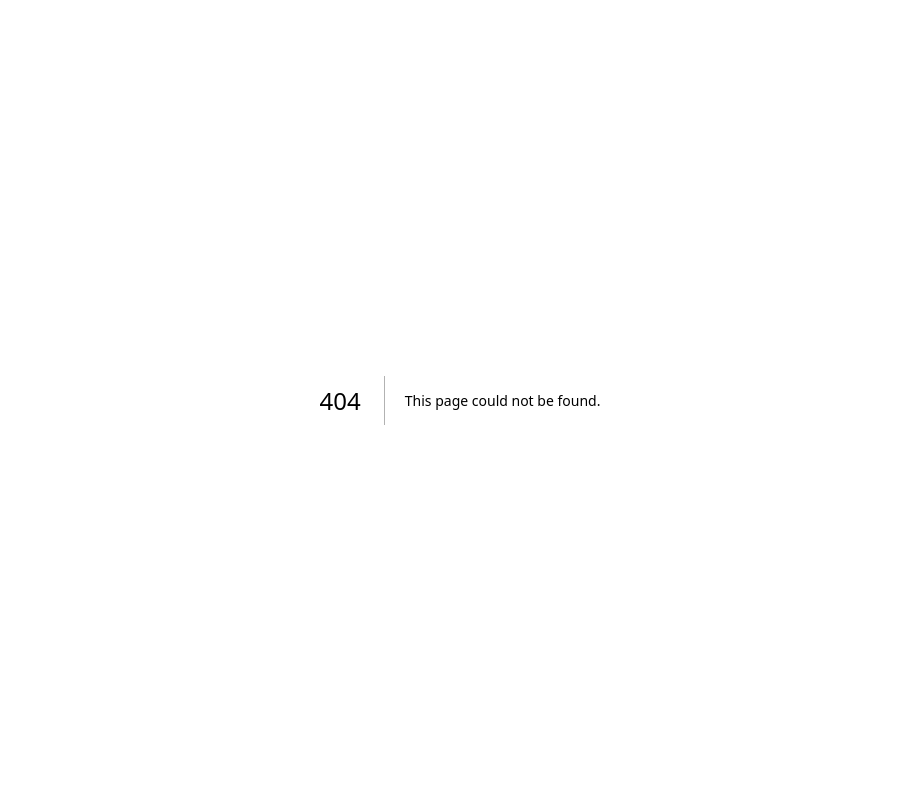
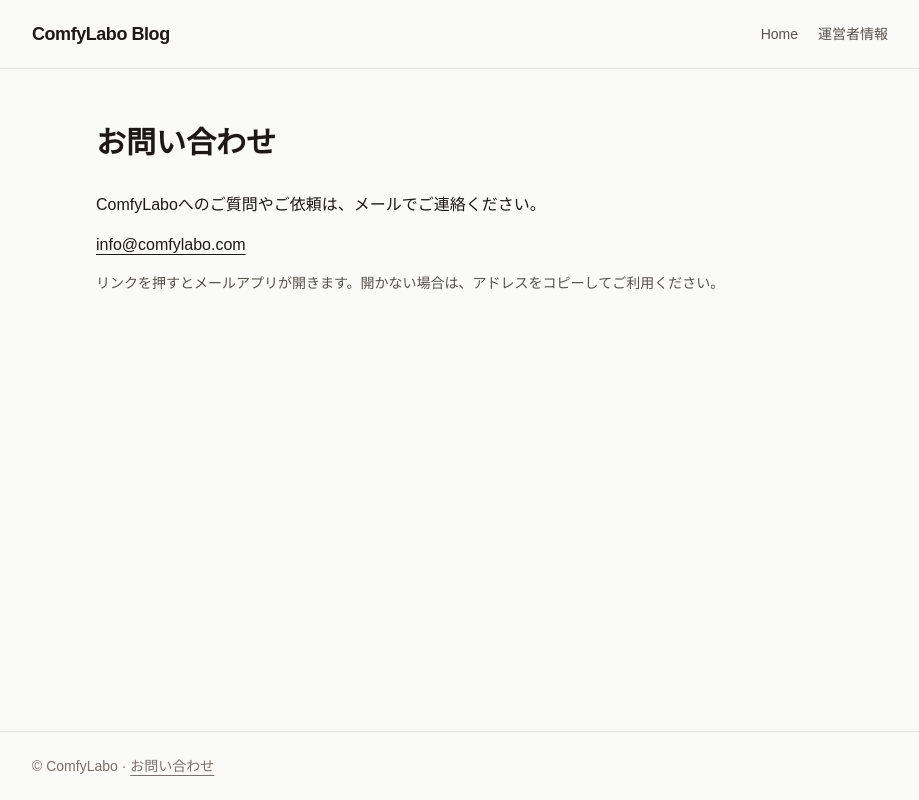
Before and after one commit to ComfyLabo/sanity-blog-frontend, a Next.js app: page /contact in a window 1280 px wide. Before the commit this address had no page. Shown: the whole page, without its empty margins (180-1099 px from the left). Built offline with nearby package versions, Linux system fonts and the light colour scheme.

Commit message:
Prepare site pages and custom-domain search metadata

```diff
--- /dev/null
+++ b/app/(site)/contact/page.tsx
@@ -0,0 +1,22 @@
+import type { Metadata } from "next";
+import { siteUrl } from "@/lib/site-url";
+
+export function generateMetadata(): Metadata {
+  const canonical = siteUrl("/contact");
+  return {
+    title: "お問い合わせ | ComfyLabo",
+    description: "ComfyLaboへのご質問やご依頼はこちらからご連絡ください。",
+    ...(canonical ? { alternates: { canonical } } : {}),
+  };
+}
+
+export default function ContactPage() {
+  return (
+    <main className="mx-auto w-full max-w-3xl px-5 py-14">
+      <h1 className="mb-8 text-3xl font-semibold">お問い合わせ</h1>
+      <p className="mb-4">ComfyLaboへのご質問やご依頼は、メールでご連絡ください。</p>
+      <a className="break-all underline underline-offset-4" href="mailto:info@comfylabo.com">info@comfylabo.com</a>
+      <p className="mt-4 text-sm text-stone-600">リンクを押すとメールアプリが開きます。開かない場合は、アドレスをコピーしてご利用ください。</p>
+    </main>
+  );
+}
```
